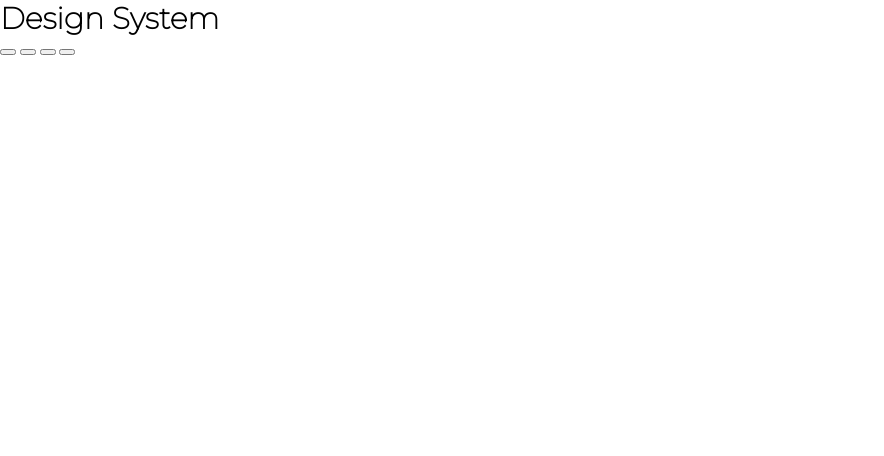
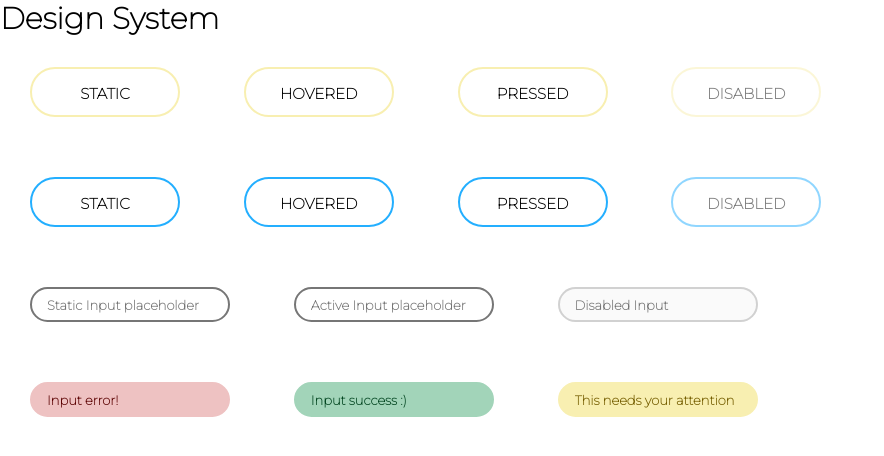
Before and after one commit to wesjrock/my-landing-page, a plain HTML site: page src/design-system.html in a window 1280 px wide. Shown: the whole page, without its empty margins (0-884 px from the left). Drawn offline with Linux system fonts and the light colour scheme.

Commit message:
05 - Added buttons and input (Task 2)

```diff
--- a/src/design-system.html
+++ b/src/design-system.html
@@ -10,11 +10,27 @@
   </head>
   <body>
     <h1>Design System</h1>
-    <div class="">
-      <button class=""></button>
-      <button class=""></button>
-      <button class=""></button>
-      <button class=""></button>
+    <div>
+      <button class="button button__yelowish--static">STATIC</button>
+      <button class="button button__yelowish--static button__yelowish--hovered">HOVERED</button>
+      <button class="button button__yelowish--static button__yelowish--hovered button__yelowish--pressed">PRESSED</button>
+      <button class="button button__yelowish--static button--disabled" disabled>DISABLED</button>
+    </div>
+    <div>
+      <button class="button button__blueish--static">STATIC</button>
+      <button class="button button__blueish--static button__blueish--hovered">HOVERED</button>
+      <button class="button button__blueish--static button__blueish--hovered button__blueish--pressed">PRESSED</button>
+      <button class="button button__blueish--static button--disabled" disabled>DISABLED</button>
+    </div>
+    <div>
+      <input class="input" type="text" placeholder="Static Input placeholder"/>
+      <input class="input input--active" type="text" placeholder="Active Input placeholder"/>
+      <input class="input" type="text" placeholder="Disabled Input" disabled/>
+    </div>
+    <div>
+      <input class="input input--error" type="text" placeholder="Input error!"/>
+      <input class="input input--success" type="text" placeholder="Input success :)"/>
+      <input class="input input--warning" type="text/" placeholder="This needs your attention">
     </div>
   </body>
 </html>
--- /dev/null
+++ b/src/styles/components/_button.css
@@ -0,0 +1,52 @@
+.button {
+  width: 150px;
+  height: 50px;
+  border-radius: 30px;
+  border-style: solid;
+  cursor: pointer;
+  margin: 30px;
+  padding: 15px;
+  text-align: center;
+  font-family: var(--font-montserrat);
+  font-size: var(--font-size-default);
+  font-weight: bold;
+}
+
+.button__yelowish--static {
+  background-color: var(--white);
+  border-color: var(--light-yellow);
+  color: var(--black);
+}
+
+.button__blueish--static {
+  background-color: var(--white);
+  border-color: var(--light-blue);
+  color: var(--black);
+}
+
+.button__yelowish--hovered:hover {
+  background-color: var(--light-yellow);
+  border-color: var(--light-yellow);
+  color: var(--black);
+}
+
+.button__blueish--hovered:hover {
+  background-color: var(--light-blue);
+  border-color: var(--light-blue);
+  color: var(--white);
+}
+
+.button__yelowish--pressed:active {
+  background-color: var(--dark-yellow);
+  border-color: var(--dark-yellow);
+}
+
+.button__blueish--pressed:active {
+  background-color: var(--dark-blue);
+  border-color: var(--dark-blue);
+}
+
+.button--disabled:disabled {
+  cursor: default;
+  opacity: 50%;
+}
--- /dev/null
+++ b/src/styles/components/_input.css
@@ -0,0 +1,47 @@
+.input {
+  width: 200px;
+  height: 35px;
+  border-radius: 20px;
+  border-style: solid;
+  margin: 30px;
+  padding: 15px;
+  outline: none;
+  font-family: var(--font-montserrat);
+  font-size: var(--font-size-small);
+  font-weight: bolder;
+}
+
+.input--active:hover {
+  border-color: var(--light-blue);
+}
+
+.input--active:focus {
+  border-color: var(--dark-blue);
+}
+
+.input--error {
+  background-color: var(--light-red);
+  border-color: var(--light-red);
+}
+
+.input--error::placeholder {
+  color: var(--dark-red);
+}
+
+.input--success {
+  background-color: var(--light-green);
+  border-color: var(--light-green);
+}
+
+.input--success::placeholder {
+  color: var(--dark-green);
+}
+
+.input--warning {
+  background-color: var(--light-yellow);
+  border-color: var(--light-yellow);
+}
+
+.input--warning::placeholder {
+  color: var(--dark-yellow);
+}
--- a/src/styles/elements/_body.css
+++ b/src/styles/elements/_body.css
@@ -1,5 +1,4 @@
 body {
   font-family: var(--font-montserrat);
   font-size: var(--font-size-default);
-  padding: var(--default-space);
 }
--- a/src/styles/elements/_button.css
+++ /dev/null
@@ -1,4 +0,0 @@
-button {
-  border-radius: ;
-  padding: ;
-}
--- a/src/styles/index.css
+++ b/src/styles/index.css
@@ -4,3 +4,6 @@
 @import 'generic/_resets.css';
 
 @import 'elements/_body.css';
+
+@import 'components/_button.css';
+@import 'components/_input.css';
--- a/src/styles/settings/_defaults.css
+++ b/src/styles/settings/_defaults.css
@@ -1,19 +1,22 @@
 :root{
   /* Colors */
   --black:            #000000;
+  --white:            #FFFFFF;
   --light-grey:       #E6E6E6;
   --dark-grey:        #B3B3B3;
-  --light-yellow:     #ffe21d;
-  --dark-yellow:      #ffd21d;
+  --light-yellow:     #f8efb1;
+  --dark-yellow:      #755e01;
   --light-blue:       #24afff;
   --dark-blue:        #248bff;
-  --red:              #f26c6c;
-  --green:            #27b667;
+  --light-red:        #eec2c2;
+  --dark-red:         #5c0303;
+  --light-green:      #a2d4b9;
+  --dark-green:       #034621;
 
   /* Fonts */
   --font-montserrat:    'Montserrat', sans-serif;
 
   --font-size-default:  15px;
   --font-size-big:      20px;
-  --font-size-small:    10px;
+  --font-size-small:    13px;
 }
```
